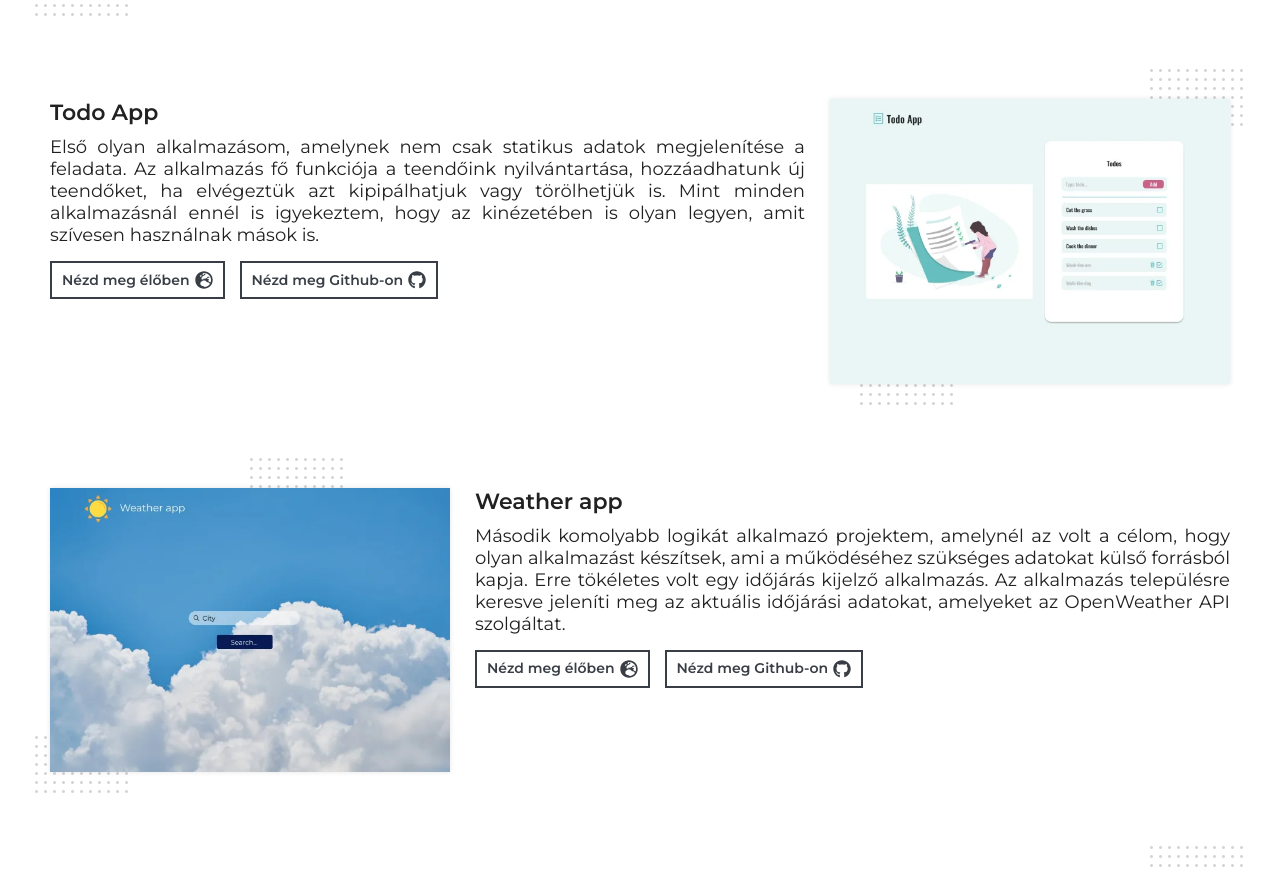
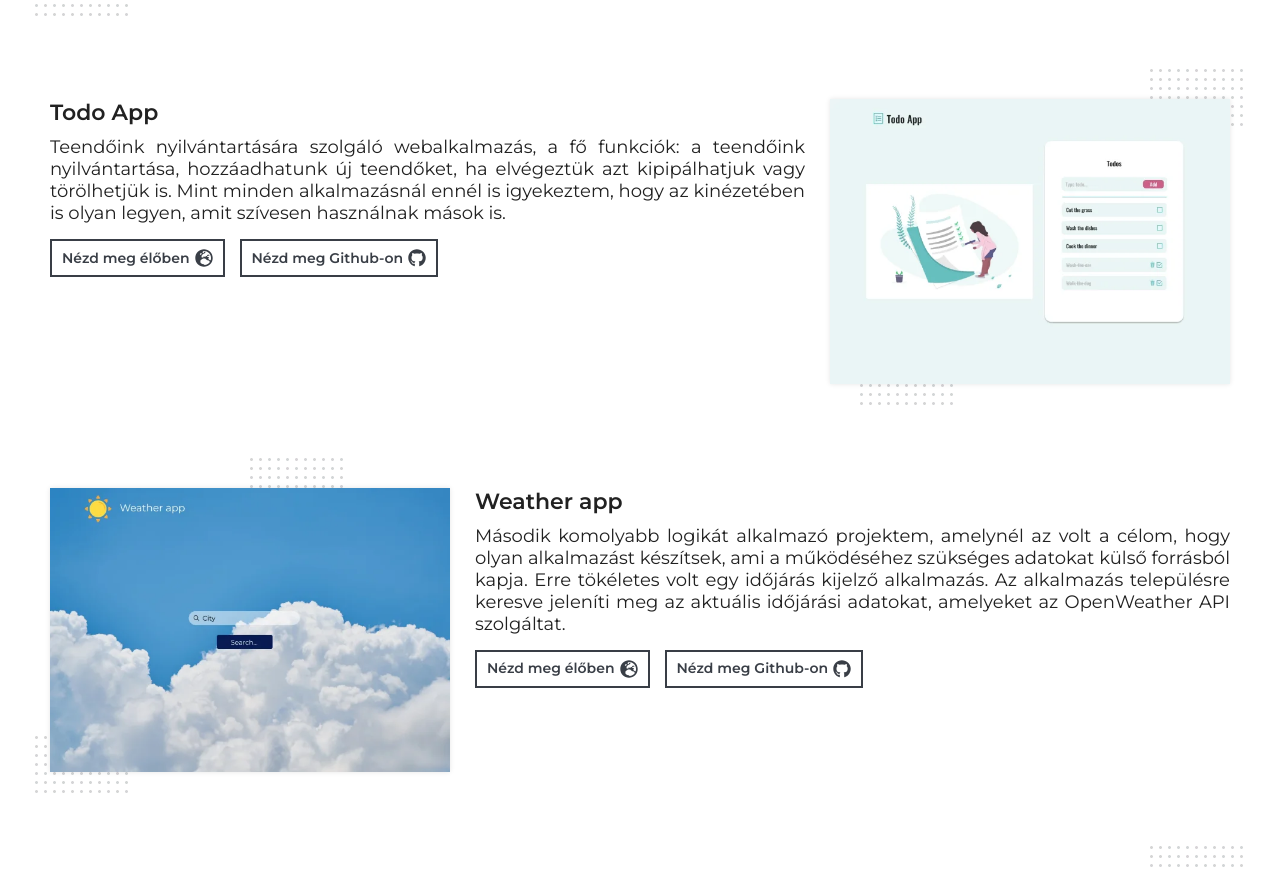
Before and after one commit to Gkristof96/Portfolio_v3, a React (Create React App) app: page /projects in a window 1280 px wide. Shown: the part 1403-2274 px from the top of the page. Built offline with nearby package versions, Linux system fonts and the light colour scheme.

Commit message:
update todo app data

```diff
--- a/src/data/projects.js
+++ b/src/data/projects.js
@@ -32,9 +32,9 @@ export const projectData = [
     name: "Todo App",
     image: "images/projects/project_2.webp",
     description:
-      "Első olyan alkalmazásom, amelynek nem csak statikus adatok megjelenítése a feladata. Az alkalmazás fő funkciója a teendőink nyilvántartása, hozzáadhatunk új teendőket, ha elvégeztük azt kipipálhatjuk vagy törölhetjük is. Mint minden alkalmazásnál ennél is igyekeztem, hogy az kinézetében is olyan legyen, amit szívesen használnak mások is.",
-    deploy_link: "https://kristof-todo.netlify.app",
-    github_link: "https://github.com/Gkristof96/Todo-app",
+      "Teendőink nyilvántartására szolgáló webalkalmazás, a fő funkciók: a teendőink nyilvántartása, hozzáadhatunk új teendőket, ha elvégeztük azt kipipálhatjuk vagy törölhetjük is. Mint minden alkalmazásnál ennél is igyekeztem, hogy az kinézetében is olyan legyen, amit szívesen használnak mások is.",
+    deploy_link: "https://kristof-todo-v2.netlify.app/",
+    github_link: "https://github.com/Gkristof96/Todo-app_v1.2",
   },
   {
     id: 4,
```
